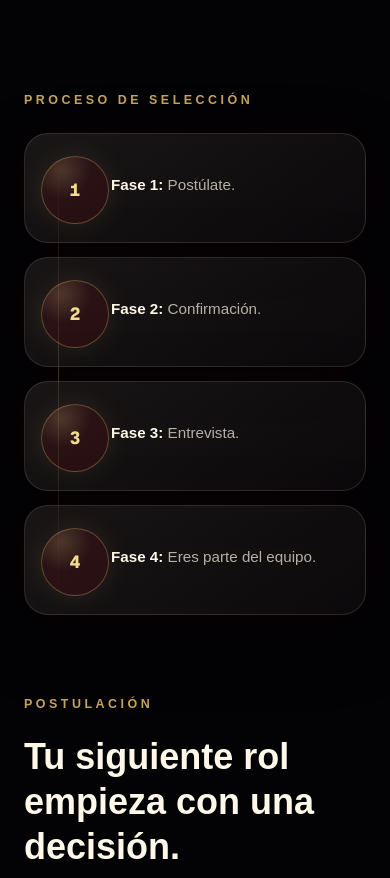
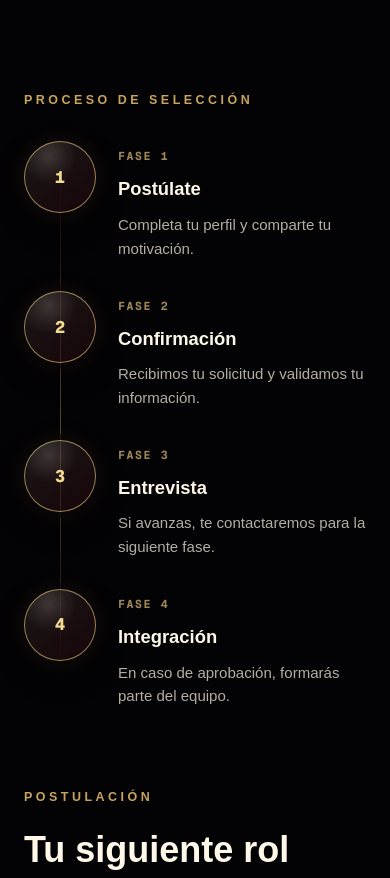
Before and after one commit to nathaliealvarez340-lgtm/lideres-coparmex, a Next.js app: page / in a window 390 px wide. Shown: the part 3620-4498 px from the top of the page. Built offline with nearby package versions, Linux system fonts and the light colour scheme.

Commit message:
UI: rediseño proceso de selección a timeline minimalista

```diff
--- a/app/globals.css
+++ b/app/globals.css
@@ -460,21 +460,23 @@ body {
   position: relative;
   display: grid;
   grid-template-columns: repeat(4, 1fr);
-  gap: 14px;
-  margin-top: 24px;
+  gap: 34px;
+  margin-top: 36px;
 }
 
 .process-track::before {
   position: absolute;
-  top: 34px;
-  left: 8%;
-  right: 8%;
+  top: 42px;
+  left: calc(12.5% - 2px);
+  right: calc(12.5% - 2px);
   height: 1px;
   background: linear-gradient(
     90deg,
-    rgba(122, 17, 25, 0.15),
-    rgba(200, 164, 93, 0.42),
-    rgba(122, 17, 25, 0.15)
+    rgba(122, 17, 25, 0.08),
+    rgba(200, 164, 93, 0.58),
+    rgba(122, 17, 25, 0.28),
+    rgba(200, 164, 93, 0.5),
+    rgba(122, 17, 25, 0.08)
   );
   content: "";
 }
@@ -482,49 +484,92 @@ body {
 .process-step {
   position: relative;
   display: flex;
-  min-height: 154px;
   flex-direction: column;
   align-items: center;
   justify-content: flex-start;
-  border: 1px solid rgba(255, 248, 232, 0.12);
-  border-radius: 24px;
-  background:
-    linear-gradient(145deg, rgba(255, 248, 232, 0.08), rgba(255, 248, 232, 0.025)),
-    rgba(10, 6, 8, 0.42);
-  box-shadow:
-    0 24px 70px rgba(0, 0, 0, 0.32),
-    0 0 30px rgba(122, 17, 25, 0.1);
-  backdrop-filter: blur(18px);
-  padding: 22px 16px 18px;
+  padding: 0 8px;
   text-align: center;
+  animation: process-step-enter 560ms ease both;
+}
+
+.process-step:nth-child(2) {
+  animation-delay: 90ms;
+}
+
+.process-step:nth-child(3) {
+  animation-delay: 180ms;
+}
+
+.process-step:nth-child(4) {
+  animation-delay: 270ms;
 }
 
 .process-circle {
+  position: relative;
+  z-index: 2;
   display: grid;
-  height: 68px;
-  width: 68px;
+  height: 84px;
+  width: 84px;
   place-items: center;
-  border: 1px solid rgba(200, 164, 93, 0.38);
+  border: 1px solid rgba(216, 189, 122, 0.68);
   border-radius: 999px;
   background:
-    radial-gradient(circle at 30% 20%, rgba(242, 219, 145, 0.18), transparent 42%),
-    rgba(122, 17, 25, 0.2);
+    radial-gradient(circle at 34% 20%, rgba(255, 248, 232, 0.16), transparent 38%),
+    linear-gradient(145deg, rgba(255, 248, 232, 0.08), rgba(122, 17, 25, 0.16)),
+    rgba(10, 6, 8, 0.42);
   color: #f2db91;
   font-family: var(--font-geist-mono), ui-monospace, monospace;
-  font-size: 1.1rem;
+  font-size: 1.25rem;
   font-weight: 800;
-  box-shadow: 0 0 28px rgba(200, 164, 93, 0.12);
+  box-shadow:
+    0 0 0 8px rgba(10, 6, 8, 0.64),
+    0 16px 40px rgba(0, 0, 0, 0.28),
+    0 0 28px rgba(200, 164, 93, 0.16),
+    0 0 34px rgba(122, 17, 25, 0.12);
+  backdrop-filter: blur(18px);
 }
 
-.process-step p {
-  margin-top: 18px;
-  color: rgba(232, 223, 207, 0.78);
-  font-size: 0.95rem;
-  line-height: 1.5;
+.process-copy {
+  margin-top: 24px;
+  max-width: 230px;
 }
 
-.process-step strong {
+.process-copy span {
+  color: rgba(216, 189, 122, 0.72);
+  font-family: var(--font-geist-mono), ui-monospace, monospace;
+  font-size: 0.72rem;
+  font-weight: 700;
+  letter-spacing: 0.14em;
+  text-transform: uppercase;
+}
+
+.process-copy h3 {
+  margin-top: 8px;
   color: #fff8e8;
+  font-size: clamp(1.15rem, 1.6vw, 1.45rem);
+  font-weight: 800;
+  letter-spacing: 0;
+}
+
+.process-copy p {
+  margin-top: 10px;
+  color: rgba(232, 223, 207, 0.78);
+  font-size: 0.94rem;
+  line-height: 1.58;
+}
+
+@keyframes process-step-enter {
+  from {
+    filter: blur(7px);
+    opacity: 0;
+    transform: translateY(18px);
+  }
+
+  to {
+    filter: blur(0);
+    opacity: 1;
+    transform: translateY(0);
+  }
 }
 
 .registered-mark {
@@ -907,12 +952,14 @@ body {
 
   .process-track {
     grid-template-columns: 1fr;
+    gap: 30px;
+    margin-top: 32px;
   }
 
   .process-track::before {
-    top: 28px;
-    bottom: 28px;
-    left: 34px;
+    top: 42px;
+    bottom: 42px;
+    left: 36px;
     right: auto;
     width: 1px;
     height: auto;
@@ -925,15 +972,27 @@ body {
   }
 
   .process-step {
-    min-height: 110px;
+    min-height: 92px;
+    flex-direction: row;
     align-items: flex-start;
-    padding-left: 86px;
+    gap: 22px;
+    padding: 0;
     text-align: left;
   }
 
   .process-circle {
-    position: absolute;
-    left: 16px;
-    top: 22px;
+    height: 72px;
+    width: 72px;
+    flex: 0 0 72px;
+    font-size: 1.05rem;
+    box-shadow:
+      0 0 0 6px rgba(10, 6, 8, 0.64),
+      0 12px 34px rgba(0, 0, 0, 0.24),
+      0 0 24px rgba(200, 164, 93, 0.14);
+  }
+
+  .process-copy {
+    margin-top: 2px;
+    max-width: none;
   }
 }
--- a/app/page.tsx
+++ b/app/page.tsx
@@ -186,22 +186,36 @@ export default function Home() {
 
 function SelectionProcess() {
   const phases = [
-    "Postúlate.",
-    "Confirmación.",
-    "Entrevista.",
-    "Eres parte del equipo.",
+    {
+      title: "Postúlate",
+      text: "Completa tu perfil y comparte tu motivación.",
+    },
+    {
+      title: "Confirmación",
+      text: "Recibimos tu solicitud y validamos tu información.",
+    },
+    {
+      title: "Entrevista",
+      text: "Si avanzas, te contactaremos para la siguiente fase.",
+    },
+    {
+      title: "Integración",
+      text: "En caso de aprobación, formarás parte del equipo.",
+    },
   ];
 
   return (
     <div className="selection-process mx-auto mb-20 max-w-7xl">
-      <p className="section-kicker">Proceso de selección</p>
+      <p className="section-kicker">PROCESO DE SELECCIÓN</p>
       <div className="process-track">
         {phases.map((phase, index) => (
-          <div className="process-step" key={phase}>
+          <div className="process-step" key={phase.title}>
             <span className="process-circle">{index + 1}</span>
-            <p>
-              <strong>Fase {index + 1}:</strong> {phase}
-            </p>
+            <div className="process-copy">
+              <span>Fase {index + 1}</span>
+              <h3>{phase.title}</h3>
+              <p>{phase.text}</p>
+            </div>
           </div>
         ))}
       </div>
```
